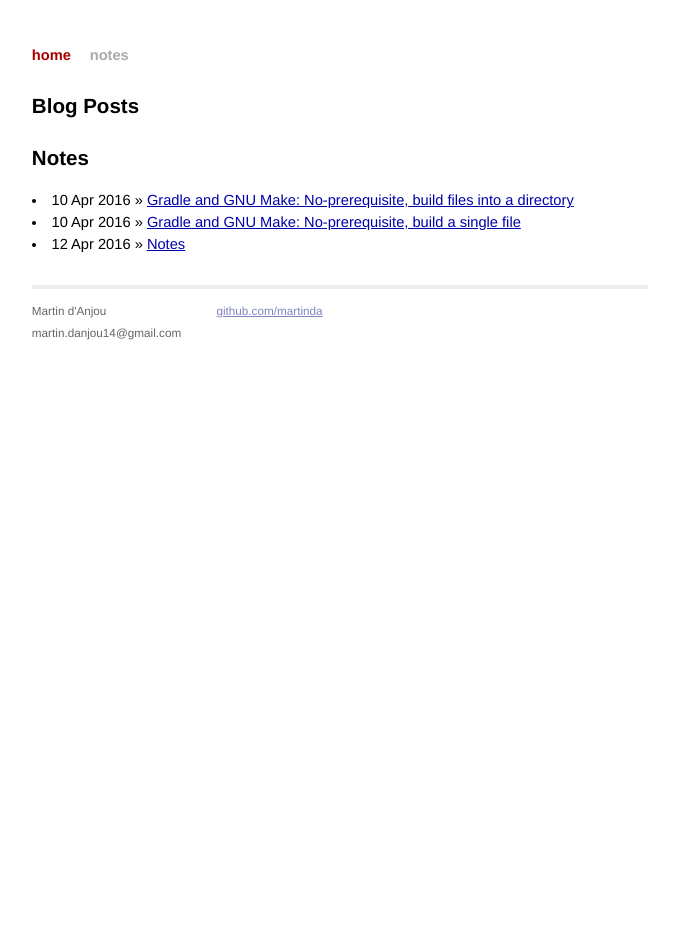
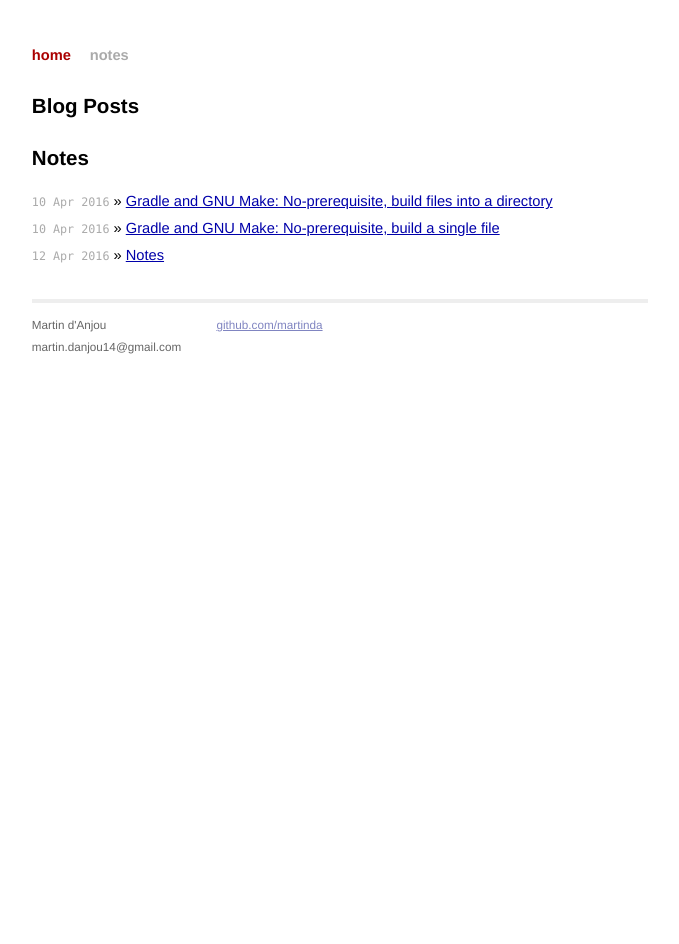
Before and after one commit to martinda/martinda.github.io, a Jekyll site: the page built from index.html, in a window 1280 px wide. Shown: the whole page, without its empty margins (300-979 px from the left). Built offline with Jekyll 4.4.1, drawn with Linux system fonts in a browser that asks for light colours.

Commit message:
Fix layout of home page

```diff
--- a/index.html
+++ b/index.html
@@ -11,10 +11,10 @@ title: Martin d'Anjou
   </ul>
 
   <h1>Notes</h1>
+  <ul class="posts">
     {% for post in site.notes %}
       <li><span>{{ post.date | date_to_string }}</span> &raquo; <a href="{{ post.url }}">{{ post.title }}</a></li>
     {% endfor %}
-  <ul class="posts">
   </ul>
 
 </div>
```
